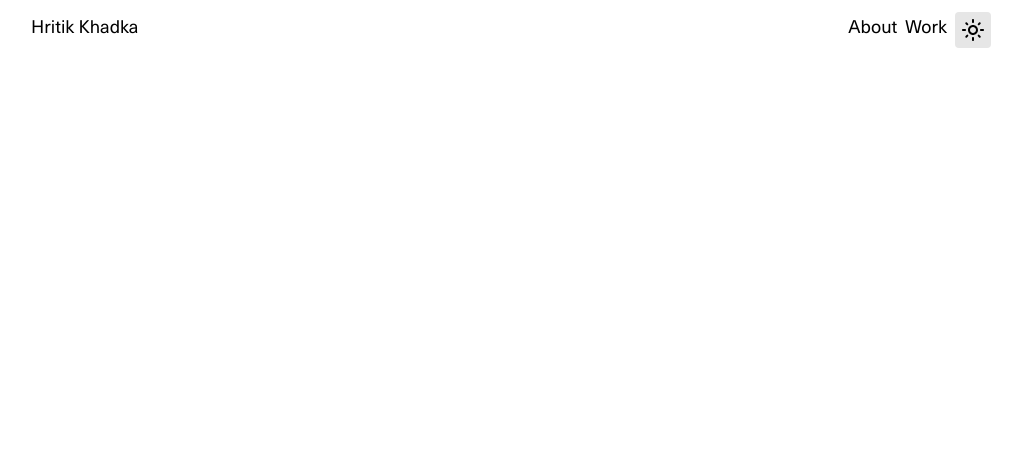
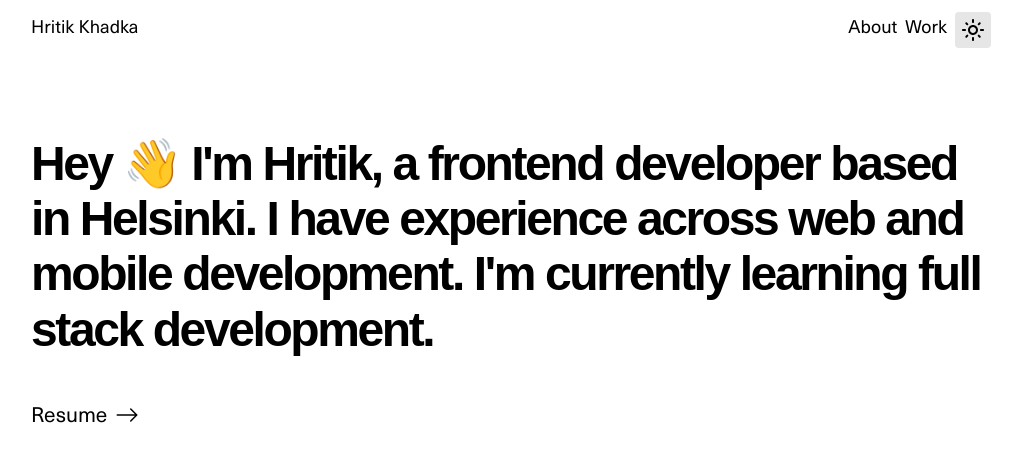
Before and after one commit to hrithikhadka/react-portfolio, a React (Vite) app: page / in a window 1280 px wide. Shown: the top 462 px of the page, without its empty margins (129-1151 px from the left). Built offline with nearby package versions, Linux system fonts and the light colour scheme; a web font is replaced by a local one.

Commit message:
add profile component

```diff
--- a/src/App.jsx
+++ b/src/App.jsx
@@ -1,10 +1,13 @@
 import Navbar from "./components/Navbar";
+import Profile from "./components/Profile";
+
 function App() {
   return (
     <>
       <div className="flex flex-col items-center min-h-screen">
         <div className="w-full max-w-[1024px] px-8 py-3 font-unica">
           <Navbar />
+          <Profile />
         </div>
       </div>
     </>
--- /dev/null
+++ b/src/components/Profile.jsx
@@ -0,0 +1,26 @@
+import { BsArrowRight } from "react-icons/bs";
+const Profile = () => {
+  return (
+    <div className="flex justify-between items-center">
+      <section className="mt-16">
+        <h1 className="text-5xl font-bold tracking-[-.15rem] leading-[1.15] mb-10">
+          Hey 👋 I'm Hritik, a frontend developer based in Helsinki. I have
+          experience across web and mobile development. I'm currently learning
+          full stack development.
+        </h1>
+        <p className="text-[1.3rem] leading-[1.6] flex items-center">
+          <a
+            href="https://drive.google.com/drive/folders/1G-5E4R6ONqFpSE-nNXOQzxeTUAKpq51V"
+            target="_blank"
+            rel="noreferrer"
+          >
+            Resume
+          </a>
+          <BsArrowRight className="text-2xl mt-1 ml-2" />
+        </p>
+      </section>
+    </div>
+  );
+};
+
+export default Profile;
```
